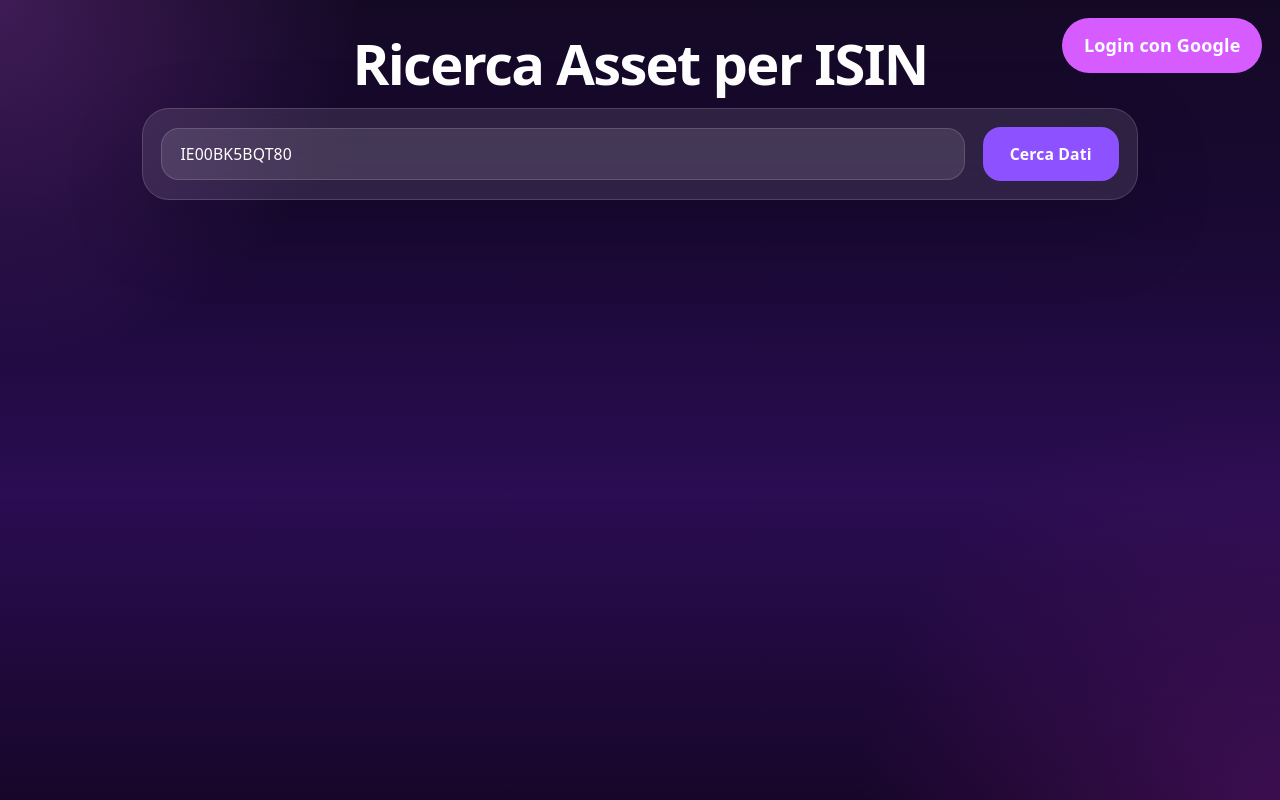
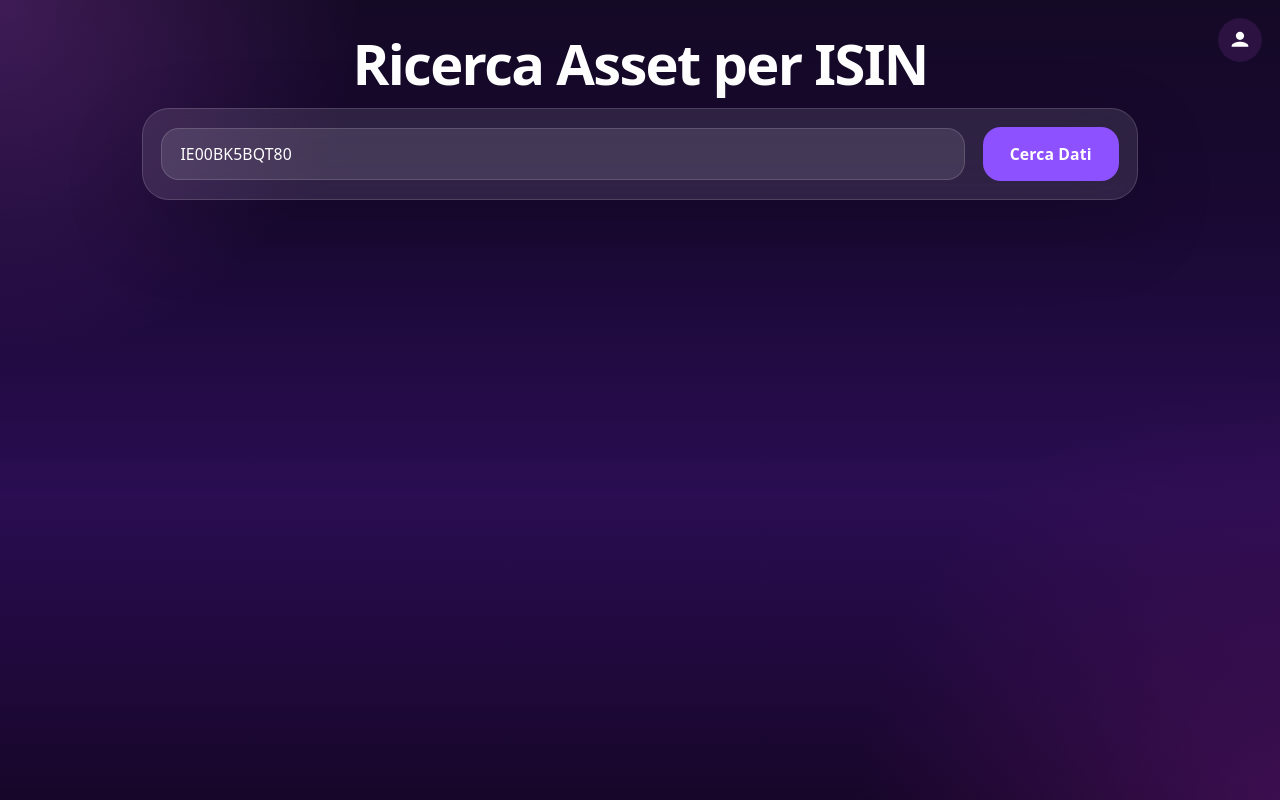
Before and after one commit to GiulianDev/Fiancialapp, a React (Vite) app in the folder frontend/: page / in a window 1280 px wide. Built offline with nearby package versions, Linux system fonts and the light colour scheme; no server answers.

Commit message:
changed login button

```diff
--- a/frontend/src/App.css
+++ b/frontend/src/App.css
@@ -12,25 +12,34 @@
     justify-content: flex-end;
     /* padding-bottom: 1rem; */
     .auth-button {
-      padding: 0.8rem 1.2rem;
+      width: 44px;
+      height: 44px;
+      padding: 0;
       border-radius: 9999px;
       border: none;
-      background: #d65cff;
+      background: rgba(214,92,255,0.12);
       color: #ffffff;
-      font-weight: 600;
+      display: flex;
+      align-items: center;
+      justify-content: center;
       cursor: pointer;
-      transition: background 0.2s ease;
+      transition: background 0.15s ease, transform 0.08s ease;
+      backdrop-filter: blur(6px);
+      -webkit-backdrop-filter: blur(6px);
       position: fixed;
       top: 1rem;
       right: 1rem;
       z-index: 9999;
+      line-height: 0;
     }
     .auth-button:hover:not(:disabled) {
-      background: #c143ff;
+      background: rgba(196,67,255,0.16);
+      transform: translateY(-1px);
     }
     .auth-button:disabled {
-      opacity: 0.65;
+      opacity: 0.5;
       cursor: not-allowed;
+      transform: none;
     }
   }
 
--- a/frontend/src/App.tsx
+++ b/frontend/src/App.tsx
@@ -27,8 +27,19 @@ function App() {
           className="auth-button"
           onClick={user ? signOut : signIn}
           disabled={authLoading}
+          aria-label={user ? 'Esci da Google' : 'Login con Google'}
+          title={user ? 'Esci' : 'Login'}
         >
-          {authLoading ? 'Caricamento...' : user ? 'Esci da Google' : 'Login con Google'}
+          <svg
+            xmlns="http://www.w3.org/2000/svg"
+            width="20"
+            height="20"
+            viewBox="0 0 24 24"
+            fill="currentColor"
+            aria-hidden="true"
+          >
+            <path d="M12 12c2.7 0 5-2.3 5-5s-2.3-5-5-5-5 2.3-5 5 2.3 5 5 5zm0 2c-3.3 0-10 1.7-10 5v1h20v-1c0-3.3-6.7-5-10-5z" />
+          </svg>
         </button>
       </div>
 
```
